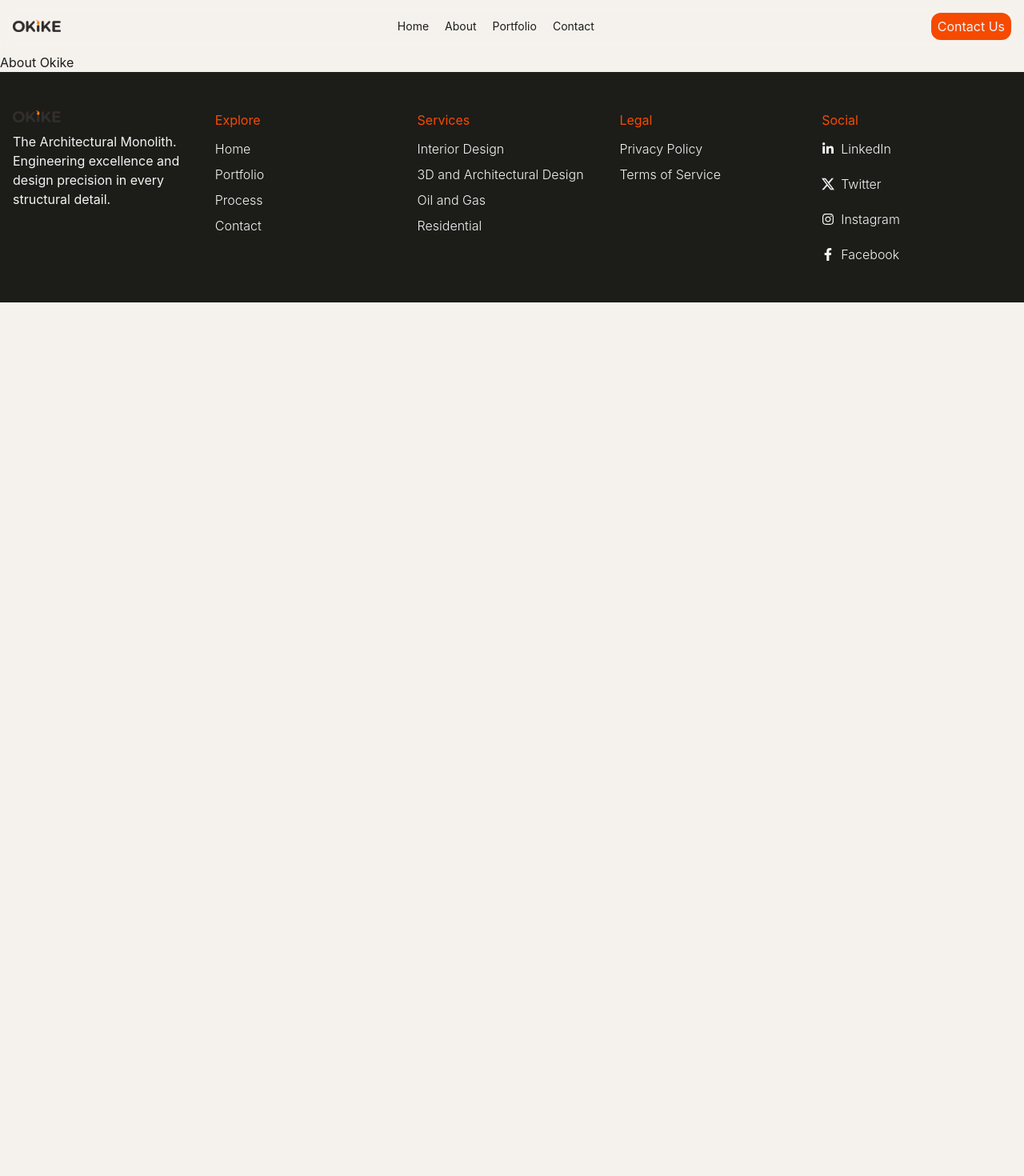
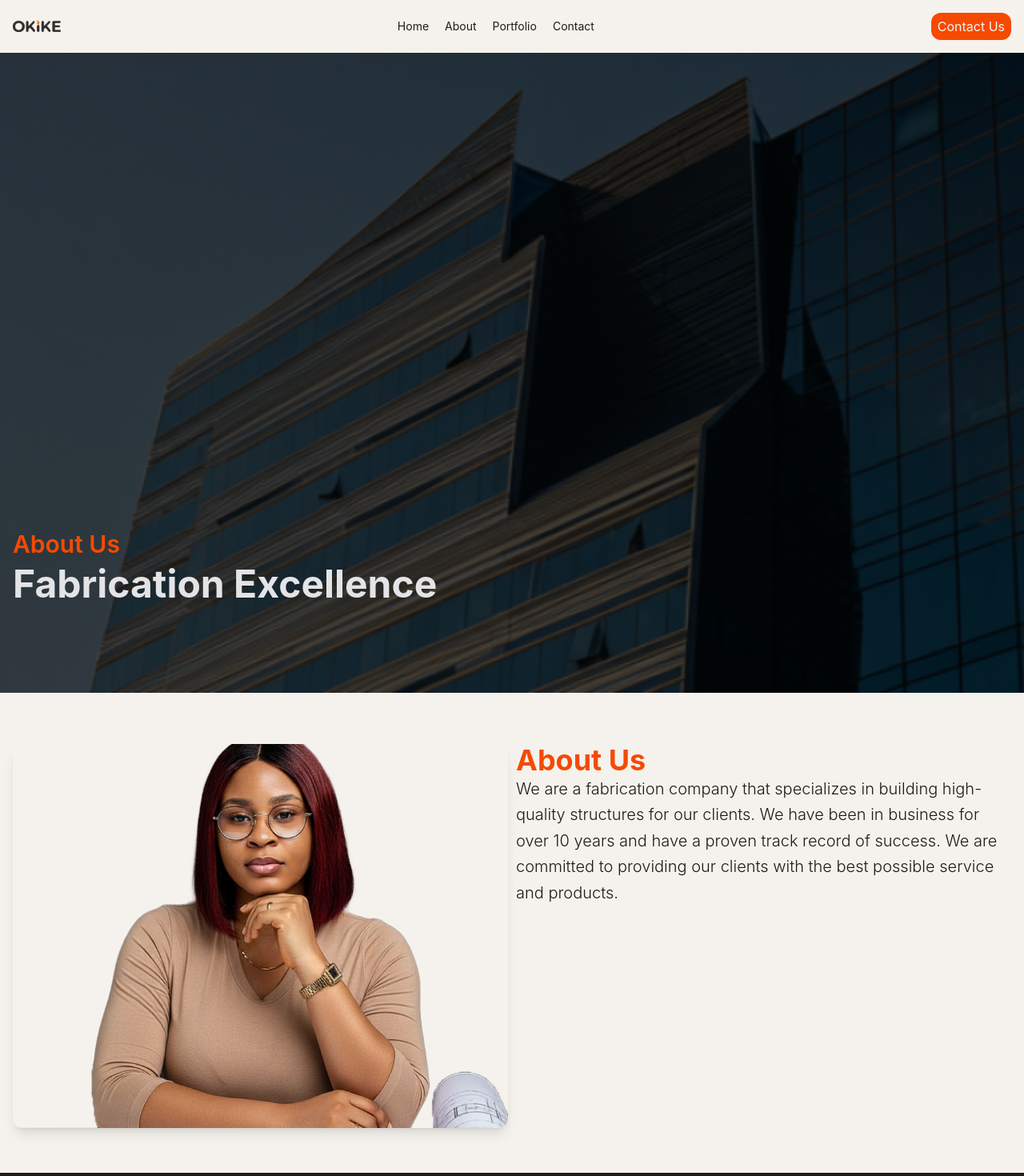
Before and after one commit to OKIKE-PLC/Portfolio-site, a React (Vite) app in the folder Portfolio-site/: page /about in a window 1280 px wide. Shown: the top 1470 px of the page at 80% size. Before the commit the page ends 800 px from the top, so only its background shows below. Built offline with nearby package versions, Linux system fonts and the light colour scheme.

Commit message:
feat: add About and Residential pages to the portfolio site

```diff
--- a/Portfolio-site/src/pages/about.jsx
+++ b/Portfolio-site/src/pages/about.jsx
@@ -1,7 +1,29 @@
+import bgImg2 from '../assets/Container.png';
+import Laurel from '../assets/Laurel-3.png';
+
 export default function About() {
     return (
-        <section>
-            <h1>About Okike</h1>
+        <section className='flex flex-col justify-center items-center gap-2' style={{padding: ' 0rem 1rem '}}>
+            {/* header section */}
+            <header className="hero flex flex-col justify-end items-start h-screen w-screen bg-cover bg-no-repeat bg-center" style={{backgroundImage: `url('${bgImg2}')`, padding: "0 1rem"} }>
+                <div className='flex flex-col justify-end items-start gap-2 z-10' style={{padding: "7rem 0"} }>
+                    <p className='font-semibold text-orange-600 text-3xl'>About Us</p>
+                    <h1 className='font-bold text-zinc-200 text-4xl md:text-5xl'>Fabrication Excellence</h1>
+                </div>
+            </header>
+
+            <main className=''>
+                {/* about us */}
+                <section className='flex flex-col md:flex-row justify-center items-start gap-2.5' style={{padding: ' 3.5rem 0rem '}}>
+
+                        <img src={Laurel} alt="About Us" className='w-full md:w-1/2 object-cover rounded-xl shadow-lg' style={{height: '30rem'}} />
+
+                    <div className='w-full md:w-1/2'>
+                        <h2 className='text-4xl font-bold text-orange-600'>About Us</h2>
+                        <p className='text-xl font-light leading-relaxed'>We are a fabrication company that specializes in building high-quality structures for our clients. We have been in business for over 10 years and have a proven track record of success. We are committed to providing our clients with the best possible service and products.</p>
+                    </div>
+                </section>
+            </main>
         </section>
     )
 }
--- a/Portfolio-site/src/pages/home.jsx
+++ b/Portfolio-site/src/pages/home.jsx
@@ -13,7 +13,7 @@ export default function Home() {
             {/* hero section */}
             <section className="hero flex flex-col justify-center items-start md:items-center h-screen bg-cover bg-no-repeat bg-center" style={{backgroundImage: `url('${bgImg}')`, padding: "0 1rem"} }>
                 {/* hero text div */}
-            <div className="content flex  flex-col justify-center items-start md:items-center text-left  md:text-center">
+            <header className="content flex  flex-col justify-center items-start md:items-center text-left  md:text-center">
                 <h1 className='text-4xl md:text-6xl max-w-sm md:max-w-6xl  leading-10 md:leading-15 font-semibold m-5'>Redefining Architectural Fabrication.</h1>
                 <p className="md:text-2xl max-w-sm md:max-w-3xl">Bespoke elements and construction excellence in Nigeria. We blend structural integrity with aesthetic precision to create enduring landmarks.
                 </p>
@@ -25,7 +25,7 @@ export default function Home() {
                     {/* contact us btn */}
                     <Link to="/contact" className='text-stone-200 rounded-xl border-stone-100 border-2 hover:bg-orange-800 transition duration-300 md:w-1/2' style={{padding: "12px 32px", width: "100%"}}>Contact Us</Link>
                 </div>
-            </div>
+            </header>
 
             </section>
 
@@ -39,7 +39,7 @@ export default function Home() {
                 {/* service card  */}
                 <div className=" rounded-xl  grid grid-cols-1 grid-rows-2 md:grid-cols-2 md:grid-rows-2 justify-center items-center gap-4">
                     {/* individual cards */}
-                    <div className="card bg-[#E5E2DD] flex flex-col justify-center items-start  gap-2">
+                    <article className="card bg-[#E5E2DD] flex flex-col justify-center items-start  gap-2">
                         <span className="text-[#907067]  text-2xl font-bold">01</span>
                         <h4 className="text-2xl font-bold">Architectural Fabrication</h4>
                         <p className="text-[#1C1C19] font-light">Custom metalwork, facade systems, and ornamental structures
@@ -50,8 +50,8 @@ export default function Home() {
                         {/* <Compass /> */}
                         </div>
 
-                    </div>
-                    <div className="card bg-[#E5E2DD] flex flex-col justify-center items-start  gap-2">
+                    </article>
+                    <article className="card bg-[#E5E2DD] flex flex-col justify-center items-start  gap-2">
                         <span className="text-[#907067]  text-2xl font-bold">01</span>
                         <h4 className="text-2xl font-bold">Architectural Fabrication</h4>
                         <p className="text-[#1C1C19] font-light">Custom metalwork, facade systems, and ornamental structures
@@ -62,8 +62,8 @@ export default function Home() {
                         {/* <Compass /> */}
                         </div>
 
-                    </div>
-                    <div className="card bg-[#E5E2DD] flex flex-col justify-center items-start  gap-2">
+                    </article>
+                    <article className="card bg-[#E5E2DD] flex flex-col justify-center items-start  gap-2">
                         <span className="text-[#907067]  text-2xl font-bold">01</span>
                         <h4 className="text-2xl font-bold">Architectural Fabrication</h4>
                         <p className="text-[#1C1C19] font-light">Custom metalwork, facade systems, and ornamental structures
@@ -74,8 +74,8 @@ export default function Home() {
                         {/* <Compass /> */}
                         </div>
 
-                    </div>
-                    <div className="card bg-[#E5E2DD] flex flex-col justify-center items-start  gap-2">
+                    </article>
+                    <article className="card bg-[#E5E2DD] flex flex-col justify-center items-start  gap-2">
                         <span className="text-[#907067]  text-2xl font-bold">01</span>
                         <h4 className="text-2xl font-bold">Architectural Fabrication</h4>
                         <p className="text-[#1C1C19] font-light">Custom metalwork, facade systems, and ornamental structures
@@ -86,7 +86,7 @@ export default function Home() {
                         {/* <Compass /> */}
                         </div>
 
-                    </div>
+                    </article>
                 </div>
 
             </section>
```
